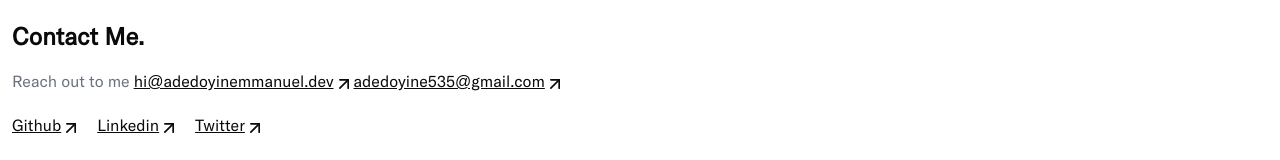
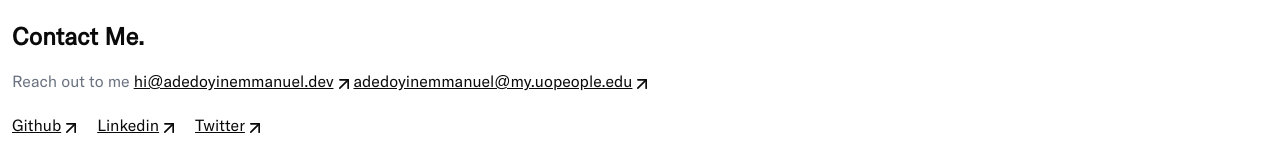
Before and after one commit to Adedoyin-Emmanuel/adedoyinemmanuel.dev, a Next.js app: page / in a window 1280 px wide. Shown: the part 610-770 px from the top of the page. Built offline with nearby package versions, Linux system fonts and the light colour scheme.

Commit message:
feat: added my university email

```diff
--- a/app/components/footer/index.tsx
+++ b/app/components/footer/index.tsx
@@ -18,7 +18,8 @@ const Footer = () => {
             href={"mailto:hi@adedoyine535@gmail.com"}
             className="underline flex items-end"
           >
-            adedoyine535@gmail.com <ArrowUpRight className="h-5 w-5" />
+            adedoyinemmanuel@my.uopeople.edu{" "}
+            <ArrowUpRight className="h-5 w-5" />
           </Link>
         </span>
       </p>
```
